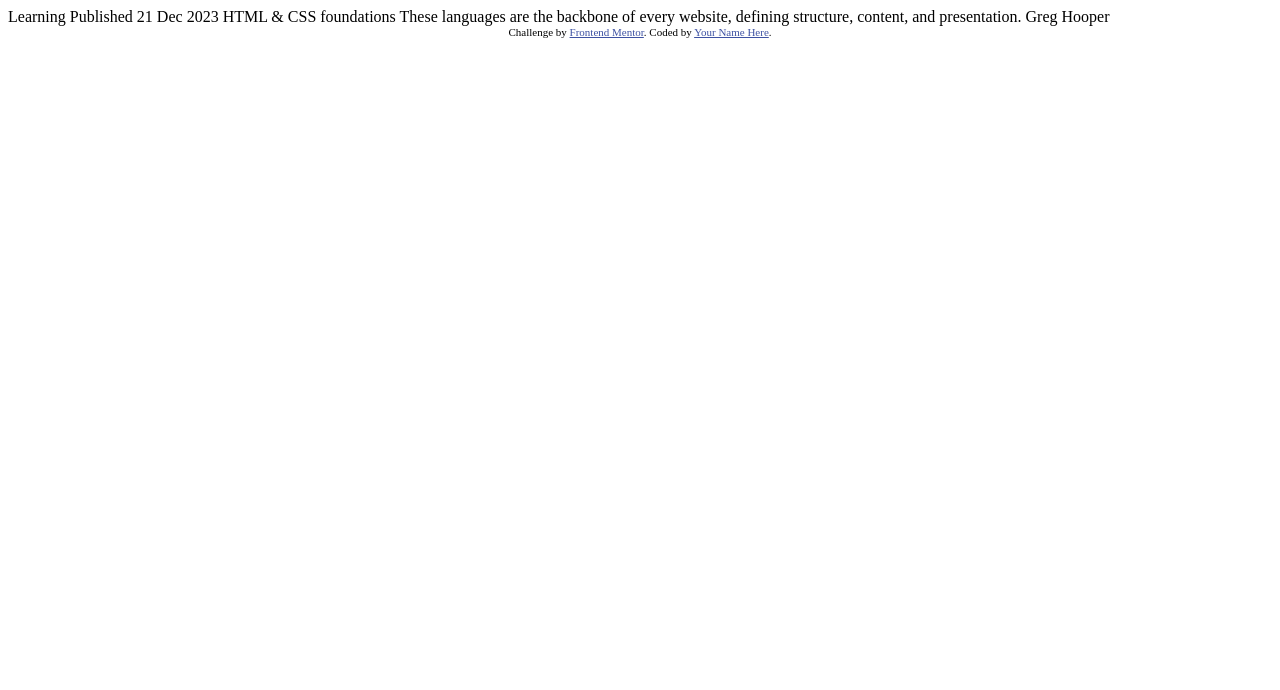
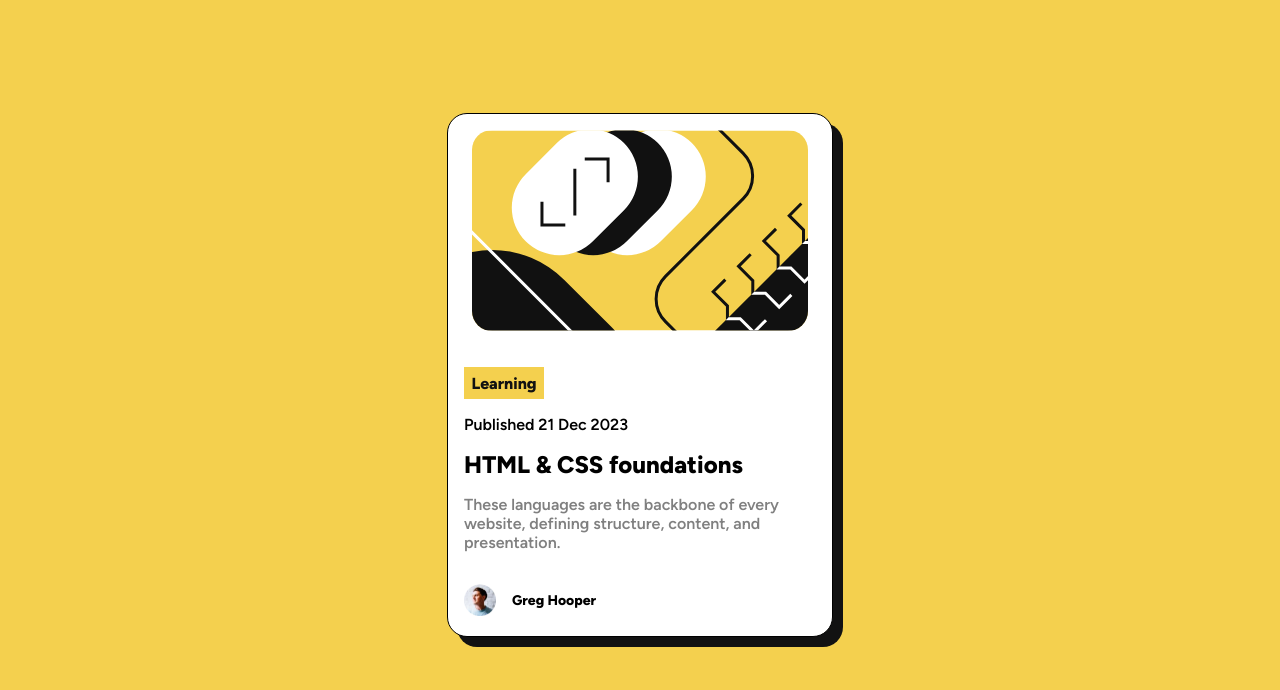
Before and after one commit to WXSanchez/blog-preview-card-main, a plain HTML site: page index.html in a window 1280 px wide. Drawn offline with Linux system fonts and the light colour scheme.

Commit message:
Finished

```diff
--- /dev/null
+++ b/index.css
@@ -0,0 +1,92 @@
+@font-face{
+  font-family: "Figtree-Extra";
+ src:
+ url("assets/fonts/static/Figtree-ExtraBold.ttf") format("truetype")
+}
+@font-face{
+  font-family: "Figtree-Semi";
+  src:
+  url("assets/fonts/static/Figtree-SemiBold.ttf") format("truetype")
+}
+
+body{
+  background-color: hsl(47, 88%, 63%);
+  margin: 0;
+  position: absolute;
+  top: 50%;
+  left: 50%;
+  transform: translate(-50%, -50%);
+}
+.card{
+  width: 24rem;
+  height: 32.625rem;
+  margin: auto;
+  background-color: #fff;
+  text-align:center;
+  border-radius: 20px;
+  margin-bottom: 50px;
+  box-shadow: 10px 10px hsl(0, 0%, 7%);
+  border: 1px solid black;
+}
+
+.mainImg{
+  margin:1rem 1rem 1rem 1rem;
+  border-radius: 20px;
+}
+
+.category{
+  color: hsl(0, 0%, 7%);
+  font-family:"Figtree-Extra";
+  margin:1rem 1rem 1rem 1rem;
+}
+
+.box{
+  background-color:hsl(47, 88%, 63%);
+  display:flex;
+  justify-content: center;
+  align-items: center;
+  height: 2rem;
+  width: 5rem;
+  text-align: center;
+  font-family:"Figtree-Extra";
+}
+
+.date{
+  text-align:left;
+  font-family:"Figtree-Semi";
+  margin:1rem 1rem 1rem 1rem;
+}
+
+.title{
+  text-align:left;
+  font-size: 24px;
+  font-family:"Figtree-Extra";
+  margin:1rem 1rem 1rem 1rem;
+}
+
+.title:hover{
+  color: hsl(47, 88%, 63%);
+}
+
+.content{
+  text-align:left;
+  font-family:"Figtree-Semi";
+  margin:1rem 1rem 0 1rem;
+  color: hsl(0, 0%, 50%);
+}
+
+.bottom{
+  margin:2rem 1rem 1rem 1rem;
+  display: flex;
+  flex-flow: row nowrap;
+  align-items: center;
+  text-align:left;
+  font-family:"Figtree-Extra";
+  font-size: 14px;
+}
+
+.avatar{
+  height: 2rem;
+  width: 2rem;
+  margin-right: 1rem;
+}
--- a/index.html
+++ b/index.html
@@ -5,6 +5,8 @@
   <meta name="viewport" content="width=device-width, initial-scale=1.0"> <!-- displays site properly based on user's device -->
 
   <link rel="icon" type="image/png" sizes="32x32" href="./assets/images/favicon-32x32.png">
+
+  <link rel="stylesheet" href="index.css">
 
   <title>Frontend Mentor | Blog preview card</title>
 
@@ -15,20 +17,52 @@
   </style>
 </head>
 <body>
+  <main class="card">
+    <img class="mainImg" src="./assets/images/illustration-article.svg" >
 
-  Learning
+    <section class="category">
+      <div class="box">
+        Learning
+      </div>
 
-  Published 21 Dec 2023
+   </section>
 
-  HTML & CSS foundations
+   <section class="date">
 
-  These languages are the backbone of every website, defining structure, content, and presentation.
+    Published 21 Dec 2023
 
-  Greg Hooper
+  </section>
 
-  <div class="attribution">
+    <section class="title">
+
+      HTML & CSS foundations
+
+    </section>
+
+   <section class="content">
+
+    These languages are the backbone of every website, defining structure, content, and presentation.
+
+  </section>
+
+  <section class="bottom">
+
+    <img class="avatar" src="./assets/images/image-avatar.webp">
+    <div>
+      Greg Hooper
+    </div>
+
+
+
+  </section>
+</main>
+
+
+
+
+  <!-- <div class="attribution">
     Challenge by <a href="https://www.frontendmentor.io?ref=challenge" target="_blank">Frontend Mentor</a>.
-    Coded by <a href="#">Your Name Here</a>.
-  </div>
+    Coded by <a href="#">WXS</a>.
+  </div> -->
 </body>
 </html>
```
